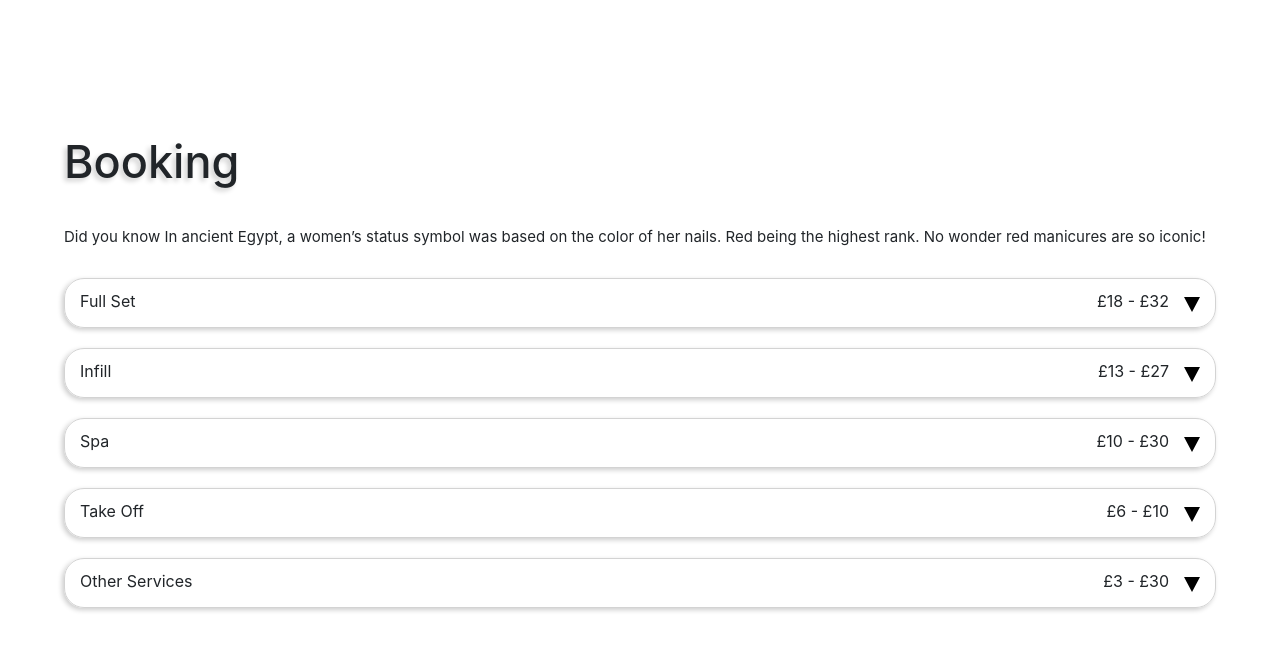
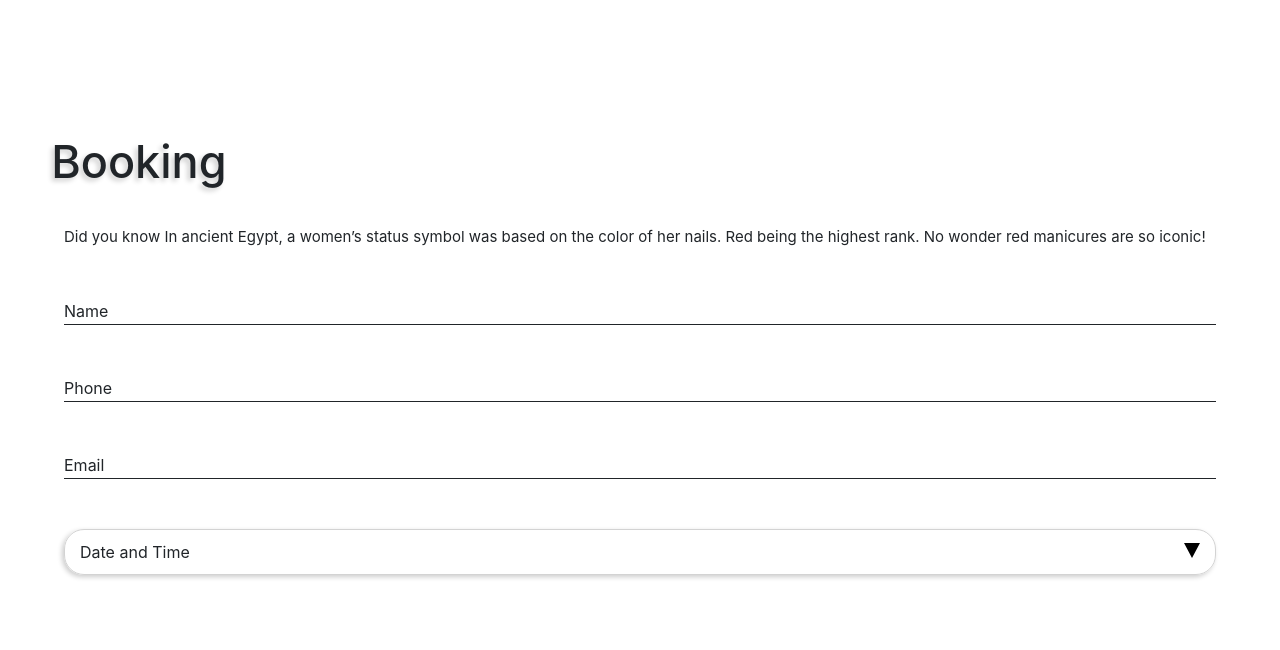
Before and after one commit to khongminhtn/project-zoenail, a React (Create React App) app in the folder booking-react/: page /detail in a window 1280 px wide. Shown: the top 650 px of the page. Built offline with nearby package versions, Linux system fonts and the light colour scheme.

Commit message:
used react-routing to route booking and detail pages, added form component and datetime component

```diff
--- a/booking-react/src/App.js
+++ b/booking-react/src/App.js
@@ -10,12 +10,12 @@ import { Services } from './components/Services';
 import { Confirmation } from './components/Confirmation';
 import { FunFacts } from './components/FunFacts';
 import { Heading } from './components/Heading';
-import { Button } from "./components/Button";
 
 class App extends React.Component{
     constructor(props) {
         super(props);
         this.state = {
+            // BOOKING
             // Selected services
             base: null,
             core: null,
@@ -32,9 +32,16 @@ class App extends React.Component{
 
             // Displaying fun facts
             funFacts: Math.floor(Math.random() * 16 + 1),
+
+            // DETAILS
+            // Form Data:
+            name: "",
+            phone: "",
+            email: ""
         };
     };
 
+    // SERVICES
     handleBase = (e) => {
         this.state.base === e.target.getAttribute('name')
         ?   this.setState({
@@ -141,30 +148,50 @@ class App extends React.Component{
         :   this.setState({showBasket: false})
     };
 
+
+    // DETAILS
+    handleForm = (e) => {
+        const name = e.target.getAttribute("name");
+        name === "Name"
+        ?   this.setState({name: e.target.value})
+        :   name === "Phone"
+        ?   this.setState({phone: e.target.value})
+        :   name === "Email"
+        ?   this.setState({email: e.target.value})
+        :   console.log("name error");
+    };
+
     componentDidUpdate() {
-        console.log(this.state.core)
+        console.log(this.state.name, this.state.email, this.state.phone)
     }
 
     render() {
         return (
-            <div className="Booking">
+            <Router>
                 <Heading/>
                 <FunFacts
                     selector={this.state.funFacts}/>
 
+                <Route path="/booking">
                     <Services
                         selected={this.state}
                         handleBase={this.handleBase}
                         handleCore={this.handleCore}
                         handleExtras={this.handleExtras}
                         handleLength={this.handleLength}/>
+                </Route>
 
+                <Route path="/detail">
+                    <Details
+                        handleForm={this.handleForm}/>
+                </Route>
                     <Confirmation
                         handleBasket={this.handleBasket}
                         showBasket={this.state.showBasket}
                         services={this.state.services}
                         totalPrice={this.state.totalPrice}/>
-            </div>
+            </Router>
+
         )
     }
 }
--- a/booking-react/src/components/Confirmation.jsx
+++ b/booking-react/src/components/Confirmation.jsx
@@ -1,4 +1,5 @@
 import React from "react";
+import {Link} from 'react-router-dom'
 
 function ChooseTime(props) {
     const style = {
@@ -82,8 +83,10 @@ function Confirmation (props) {
                         handleBasket={props.handleBasket}
                         services={props.services}
                         totalPrice={props.totalPrice}/>
-                    <ChooseTime
-                        services={props.services}/>
+                    <Link to="/detail">
+                        <ChooseTime
+                            services={props.services}/>
+                    </Link>
                 </div>
             </div>
     );
--- a/booking-react/src/components/Details.jsx
+++ b/booking-react/src/components/Details.jsx
@@ -1,36 +1,173 @@
 import React from 'react'
 
-function Time() {
+function Form(props) {
+    const style = {
+        borderTop: 0,
+        borderLeft: 0,
+        borderRight: 0,
+        borderBottom: "1px solid",
+        marginLeft: "5%",
+        marginBottom: "50px",
+        width: "90%",
+        outline: "none"
+    };
+    return(
+        <form>
+            <div style={style}>
+                <div style={{
+                    display:"inline-block",
+                    width: 70
+                }}>{props.name}</div>
+
+                <input
+                    style={{border: 0}}
+                    type="text"
+                    name={props.name}
+                    onChange={props.handleForm}/>
+            </div>
+        </form>
+    );
+};
+
+function Triangle (props) {
+    let deg = 0;
+
+    const style = {
+        display: "inline-block",
+        borderLeft: "8px solid transparent",
+        borderRight: "8px solid transparent",
+        borderTop: "15px solid black",
+    };
+
+    return(
+        <div
+            style={style}></div>
+    );
+};
+
+function Circle(props) {
+    let color = undefined;
+    var circleStyle = {
+        display:"inline-block",
+        backgroundColor: color,
+        borderRadius: "50%",
+        border: "1px solid",
+        borderColor: "grey",
+        width: "20px",
+        height: "20px",
+        boxShadow: "-2px 2px 5px 0px rgba(0,0,0,0.33)",
+        marginLeft: 10,
+        verticalAlign: "top",
+    };
+
+    return(
+        <div style={circleStyle}></div>
+    );
+};
+
+
+function Time(props) {
+
+}
+
+function Day (props) {
+
+}
+
+function Week(props) {
+    const style = {
+        marginTop: 15
+    }
     return(
         <div>
-            <input></input>
+            <div style={style}>
+                <div
+                    style={{
+                        display: "inline",
+                        float:"left"
+                    }}
+                >This Week</div>
+                <Circle/>
+            </div>
+            <div style={style}>
+                <div
+                    style={{
+                        display: "inline",
+                        float:"left"
+                    }}
+                >Next Week</div>
+                <Circle/>
+            </div>
+        </div>
+    );
+};
+
+function DateTime(props) {
+    const style = {
+        boxShadow: "-2px 2px 5px 0px rgba(0,0,0,0.2)",
+        border: "1px solid",
+        borderColor: "lightgray",
+        borderRadius: "20px",
+        margin: "0 5% 20px 5%",
+        padding: "10px 15px 10px 15px",
+        textAlign: "right",
+        // height: 50,
+        transition: "height 0.2s ease-out",
+    }
+    return(
+        <div style={style}>
+            <div onClick={props.handleShowDateTime}>
+                <div
+                    style={{
+                        display:"inline",
+                        float:"left"}}
+                >Date and Time</div>
+                <Triangle/>
+            </div>
+            {
+                props.showDateTime
+                ?   <Week/>
+                :   null
+            }
+
         </div>
     )
-}
+};
 
+class Details extends React.Component {
+    constructor(props) {
+        super(props);
+        this.state = {
+            showDateTime: false,
+        };
+    };
 
-function Day() {
-    return(
-        <div>
-            <input></input>
-        </div>
-    )
-}
+    handleShowDateTime = (e) => {
+        this.state.showDateTime ? this.setState({showDateTime: false}) : this.setState({showDateTime: true})
+    }
 
+    componentDidUpdate() {
+        console.log(this.state.showDateTime)
+    }
 
-function Week() {
-    return(
-        <div>
-            <input></input>
-        </div>
-    )
-}
-
-function Details() {
-    return(
-        <div>
-        </div>
-    )
-}
+    render() {
+        return(
+            <div>
+                <Form
+                    name="Name"
+                    handleForm={this.props.handleForm}/>
+                <Form
+                    name="Phone"
+                    handleForm={this.props.handleForm}/>
+                <Form
+                    name="Email"
+                    handleForm={this.props.handleForm}/>
+                <DateTime
+                    showDateTime={this.state.showDateTime}
+                    handleShowDateTime={this.handleShowDateTime}/>
+            </div>
+        );
+    }
+};
 
 export {Details}
--- a/booking-react/src/components/FunFacts.jsx
+++ b/booking-react/src/components/FunFacts.jsx
@@ -21,7 +21,7 @@ function FunFacts(props) {
         "Increasing your water intake can improve dry fingernails.",
     ]
     const style = {
-        margin: "0 5% 30px 5%",
+        margin: "20px 5% 50px 5%",
         fontSize: "15px",
     }
     return(
--- a/booking-react/src/components/Heading.jsx
+++ b/booking-react/src/components/Heading.jsx
@@ -5,7 +5,7 @@ function Heading(props) {
         fontSize: "45px",
         fontWeight: "500",
         textShadow: "-3px 3px 5px rgba(0,0,0,0.19)",
-        margin: "10% 0 30px 5% ",
+        margin: "10% 0 30px 4% ",
     };
 
     return(
--- a/booking-react/src/components/Services.jsx
+++ b/booking-react/src/components/Services.jsx
@@ -1,9 +1,33 @@
 import React from 'react';
 import Price from "./Price";
 import { Button } from "./Button";
-import Triangle from "./Triangle";
 
+function Triangle (props) {
+    let deg = 0
+    if (props.name === props.selected.base) {
+        deg = 180
+    }
 
+    const style = {
+        float: "right",
+        display: "inline-block",
+        width: 0,
+        height: 0,
+        borderLeft: "8px solid transparent",
+        borderRight: "8px solid transparent",
+        borderTop: "15px solid black",
+        margin: "8px 0 0 15px",
+        transform: `rotate(${deg}deg)`,
+        transition: "transform 0.3s"
+    }
+
+    return(
+        <div
+            style={style}
+            onClick={props.handleBase}
+            name={props.name}></div>
+    )
+}
 
 function ServiceLength(props) {
     const style = {
--- a/booking-react/src/components/Triangle.jsx
+++ /dev/null
@@ -1,28 +0,0 @@
-import React from "react";
-
-export default function Triangle (props) {
-    let deg = 0
-    if (props.name === props.selected.base) {
-        deg = 180
-    }
-
-    const style = {
-        float: "right",
-        display: "inline-block",
-        width: 0,
-        height: 0,
-        borderLeft: "8px solid transparent",
-        borderRight: "8px solid transparent",
-        borderTop: "15px solid black",
-        margin: "8px 0 0 15px",
-        transform: `rotate(${deg}deg)`,
-        transition: "transform 0.3s"
-    }
-
-    return(
-        <div
-            style={style}
-            onClick={props.handleBase}
-            name={props.name}></div>
-    )
-}
```
Lines whose indentation alone changed are shown as unchanged.
